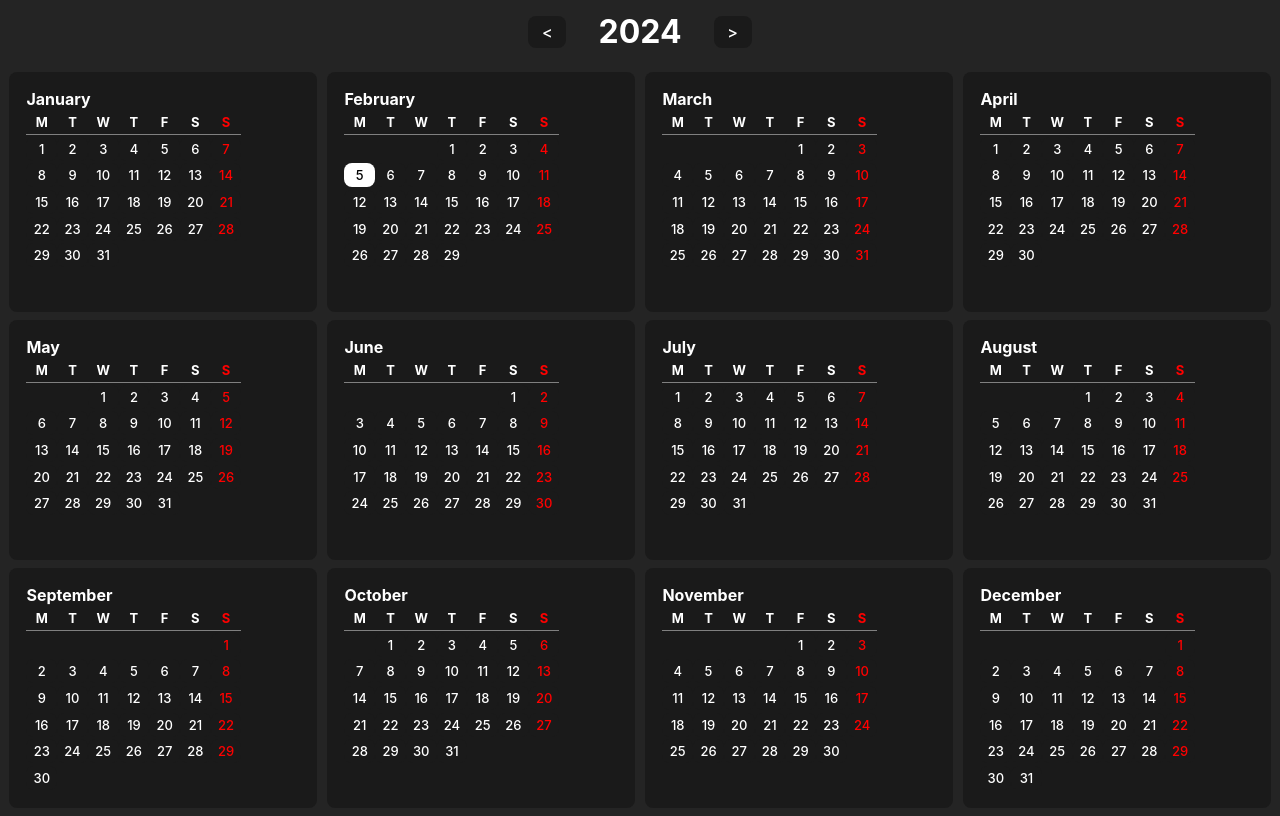
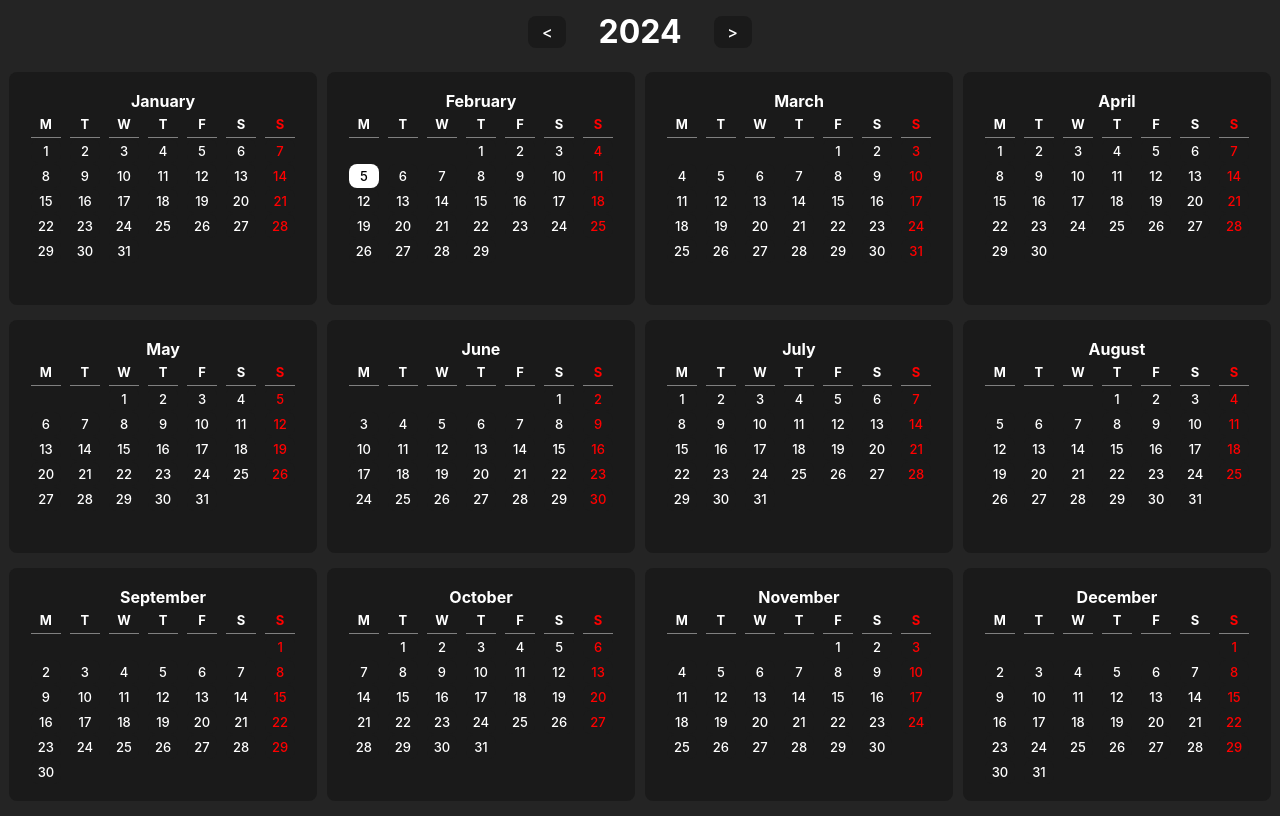
Before and after one commit to jonn-L/calendar, a React (Vite) app: page / in a window 1280 px wide. Built offline with nearby package versions, Linux system fonts and the light colour scheme.

Commit message:
Changed the month component to be a div to fix the button desecendent problem.

```diff
--- a/src/Home/home.module.css
+++ b/src/Home/home.module.css
@@ -94,6 +94,7 @@ header {
     grid-template-columns: repeat(4, 1fr);
     grid-template-rows: repeat(3, 1fr);
     justify-items: center;
+    align-items: center ;
     gap: 0.5rem;
 }
 
@@ -102,6 +103,6 @@ header {
     height: 30vh;
 }
 
-.months > li > button > ul > li > button {
+.months > li > div > ul > li > button {
     outline: none;
 }
--- a/src/Month/Month.tsx
+++ b/src/Month/Month.tsx
@@ -49,10 +49,10 @@ function Month({ year, month, selectedDay, setSelectedDay }: {
     }
 
     return (
-        <button className={styles.month} onClick={handleClick}>
+        <div className={styles.month} onClick={handleClick}>
             <h1 className={styles.monthName}>{get_month_name(month)}</h1>
             <ul className={styles.days}>{list_days()}</ul>
-        </button>
+        </div>
     )
 }
 
--- a/src/Month/month.module.css
+++ b/src/Month/month.module.css
@@ -1,17 +1,34 @@
 .month {
-    width: 100%;
-    height: 100%;
     padding: 1rem;
     display: flex;
     flex-direction: column;
+    justify-content: center;
 
     background-color: #1a1a1a;
     color: white;
+
+    border-radius: 8px;
+    border: 1px solid transparent;
+    font-weight: 500;
+    font-family: inherit;
+    background-color: #1a1a1a;
+    cursor: pointer;
+    transition: border-color 0.25s;
+}
+
+.month:hover {
+    border-color: white;
+}
+
+.month:focus,
+.month:focus-visible {
+    outline: 4px auto -webkit-focus-ring-color;
 }
 
 .monthName {
     font-size: medium;
     font-weight: bolder;
+    text-align: center;
 }
 
 .days {
--- a/src/MonthView/monthview.module.css
+++ b/src/MonthView/monthview.module.css
@@ -140,7 +140,7 @@
     justify-content: center;
 }
 
-.currentMonth > button:first-child {
+.currentMonth > div {
     width: 24vw;
     height: 30vh;
     transform: scale(1.2);
--- a/src/index.css
+++ b/src/index.css
@@ -22,7 +22,6 @@ body {
 button {
   border-radius: 8px;
   border: 1px solid transparent;
-  /* padding: 0.6em 1.2em; */
   font-weight: 500;
   font-family: inherit;
   background-color: #1a1a1a;
@@ -37,11 +36,6 @@ button:focus-visible {
   outline: 4px auto -webkit-focus-ring-color;
 }
 
-/*
-h1, ul, li, p, input {
-  all: unset;
-} */
-
 #root {
   background-color: #242424;
   width: 100vw;
```
Also changed, not shown: 1 other file (tests, documents, lock files or other folders).
